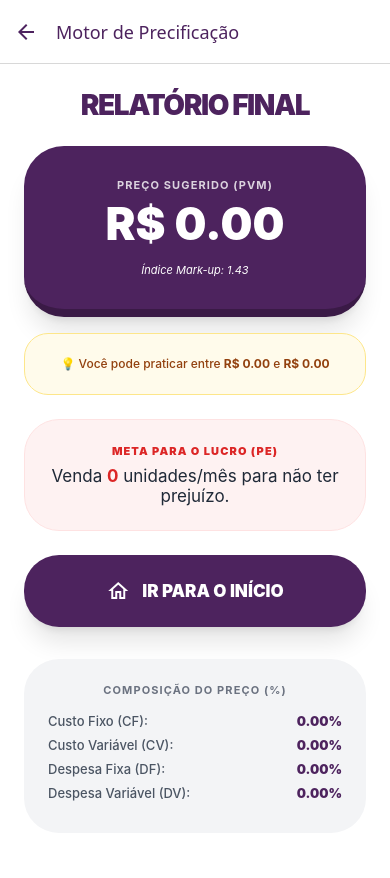
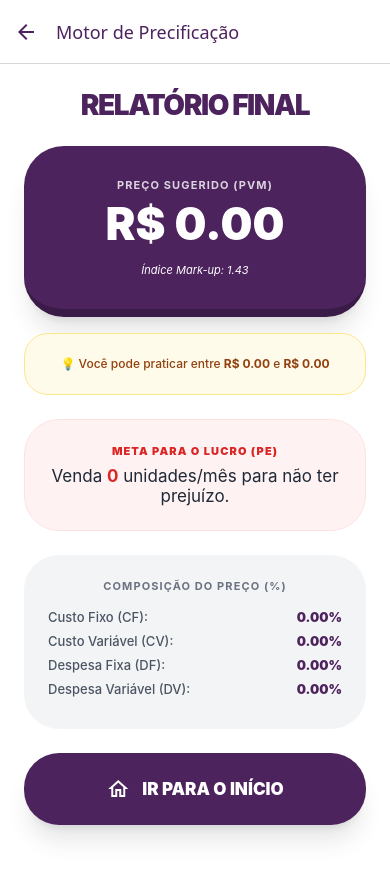
Before and after one commit to Predr0/precificacao-app, a React Native app: screen /CalculoProduto in a window 390 px wide. Shown: the top 878 px of the page. Built offline with nearby package versions, Linux system fonts and the light colour scheme.

Commit message:
fix/botão de voltar ao inicio redirecionado ao fim da página

```diff
--- a/src/screens/CalculoProduto.js
+++ b/src/screens/CalculoProduto.js
@@ -118,22 +118,7 @@ export default function CalculoProduto({ navigation }) {
           </Text>
         </View>
 
-        <TouchableOpacity
-          onPress={() => navigation.navigate('HomeScreen')}
-          style={{ backgroundColor: roxoProfundo }}
-          className="p-6 rounded-[35px] mb-8 shadow-xl flex-row justify-center items-center"
-        >
-          <MaterialCommunityIcons name="home-outline" size={24} color="white" />
-          <Text
-            style={{ fontSize: rf(18) }}
-            className="text-white font-black ml-3 uppercase"
-          >
-            Ir para o Início
-          </Text>
-        </TouchableOpacity>
-
-        {/* COMPOSIÇÃO DO PREÇO (%) */}
-        <View className="bg-gray-100 p-6 rounded-[35px] mb-12">
+        <View className="bg-gray-100 p-6 rounded-[35px] mb-6">
           <Text
             style={{ fontSize: rf(12) }}
             className="text-gray-500 uppercase font-bold mb-4 tracking-widest text-center"
@@ -153,6 +138,21 @@ export default function CalculoProduto({ navigation }) {
             </View>
           ))}
         </View>
+
+        <TouchableOpacity
+          onPress={() => navigation.navigate('HomeScreen')}
+          style={{ backgroundColor: roxoProfundo }}
+          className="p-6 rounded-[35px] mb-12 shadow-xl flex-row justify-center items-center"
+        >
+          <MaterialCommunityIcons name="home-outline" size={24} color="white" />
+          <Text
+            style={{ fontSize: rf(18) }}
+            className="text-white font-black ml-3 uppercase"
+          >
+            Ir para o Início
+          </Text>
+        </TouchableOpacity>
+
       </ScrollView>
     </SafeAreaView>
   );
```
